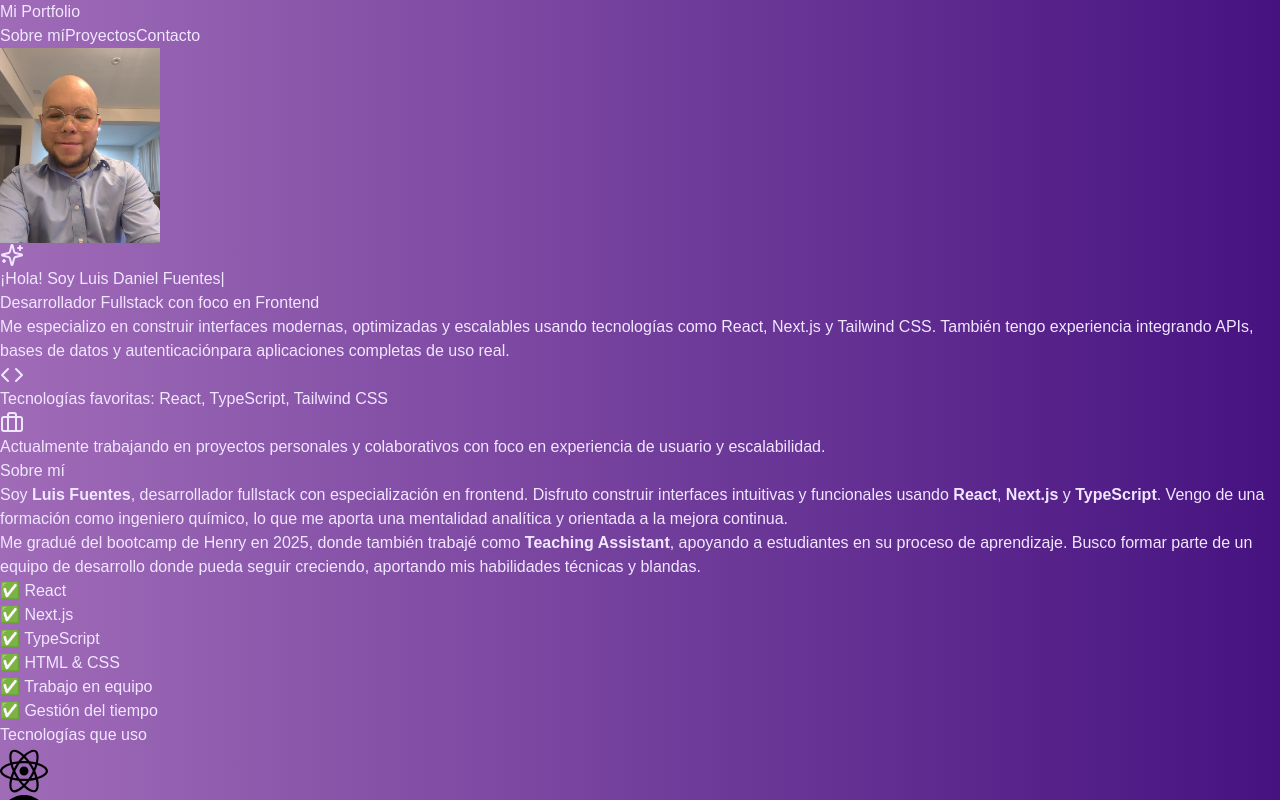
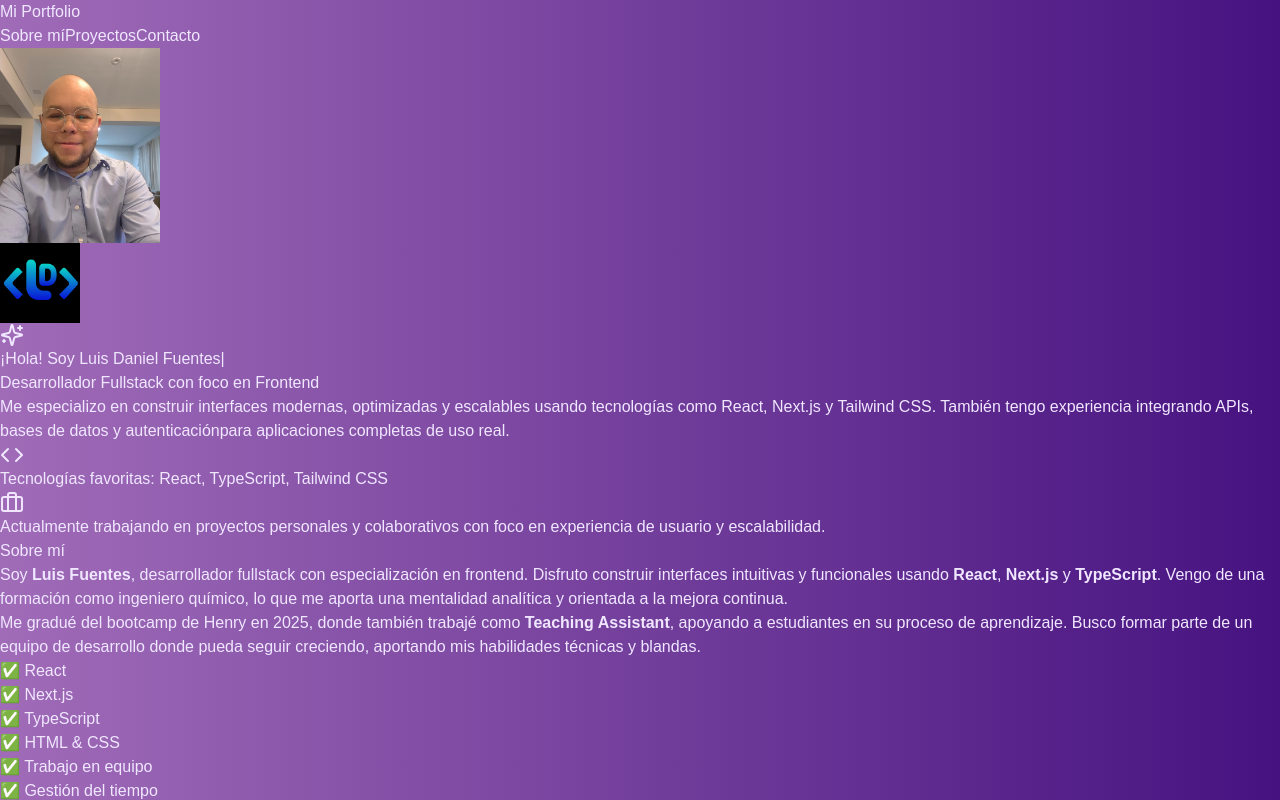
Before and after one commit to LDFuentesAscanio/mi-portfolio, a Next.js app: page / in a window 1280 px wide. Shown: the top 800 px of the page. Built offline with nearby package versions, Linux system fonts and the light colour scheme.

Commit message:
modificacion de logo

```diff
--- a/src/app/layout.tsx
+++ b/src/app/layout.tsx
@@ -16,6 +16,9 @@ export const metadata: Metadata = {
   title: 'Mi Portfolio',
   description:
     'Portfolio personal de un desarrollador fullstack enfocado en frontend',
+  icons: {
+    icon: '/logo.png', // <-- aquí tu favicon
+  },
 };
 
 export default function RootLayout({
--- a/src/app/page.tsx
+++ b/src/app/page.tsx
@@ -58,6 +58,13 @@ export default function Home() {
             height={160}
             className="rounded-full border-4 border-foreground shadow-lg"
           />
+          <Image
+            src="/logo.png"
+            alt="Logo personal"
+            width={80} // tamaño ajustable
+            height={80} // tamaño ajustable
+            className="rounded-full border-2 border-purple-500 mt-4 shadow-md"
+          />
         </motion.div>
 
         {/* Texto animado */}
```
Also changed, not shown: public/logo.png (added).
